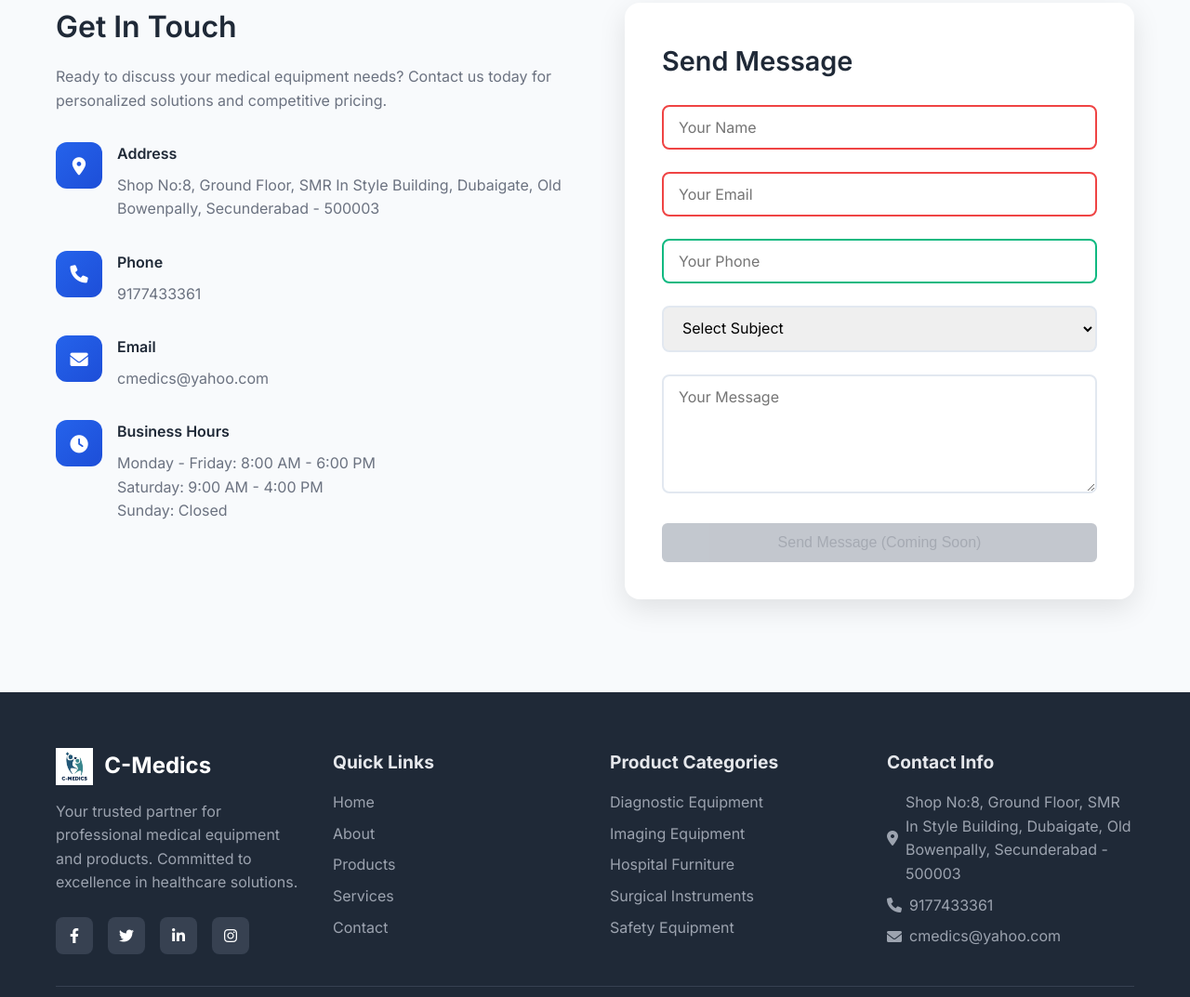
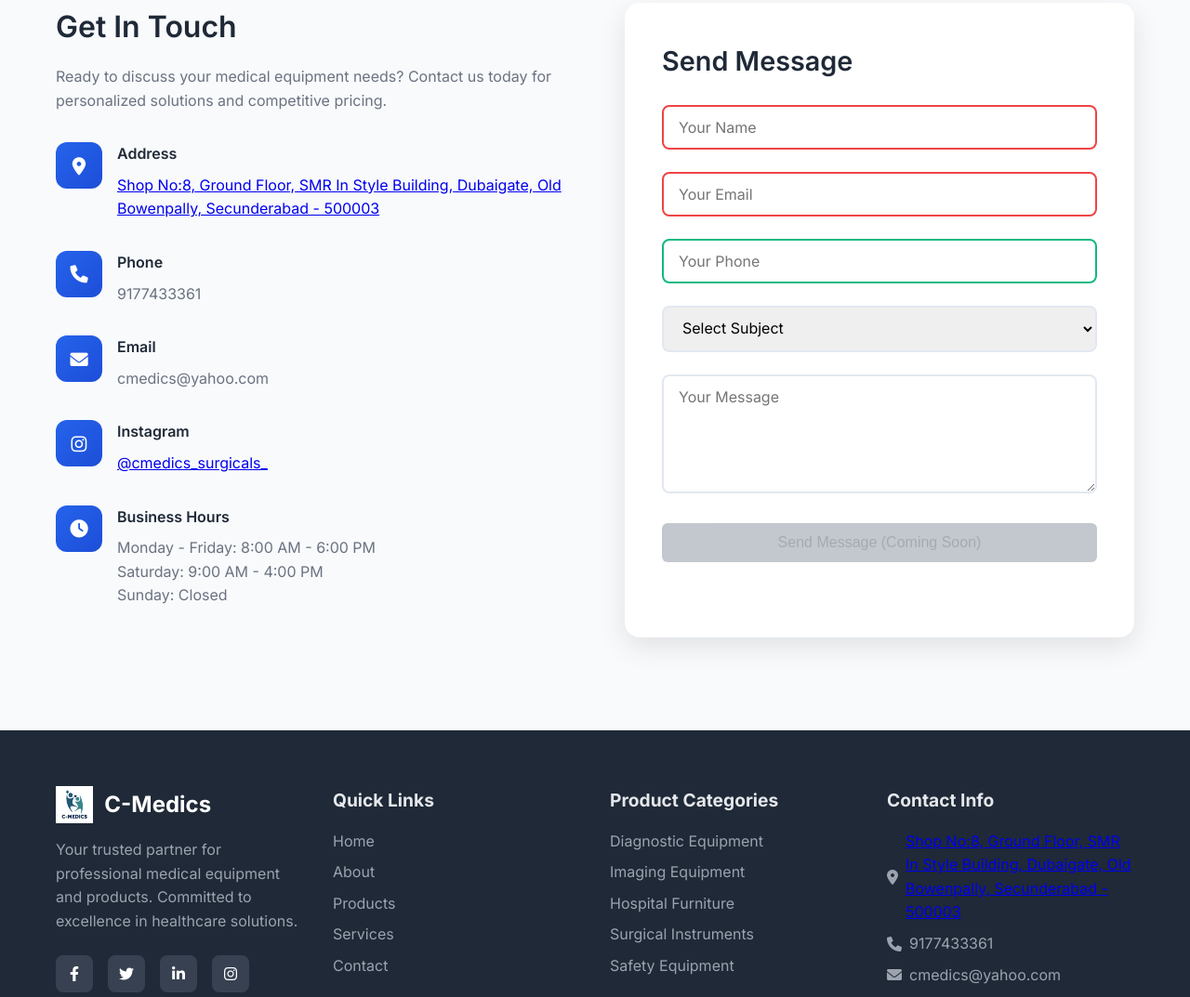
Before and after one commit to c-medics/c-medics.github.io, a plain HTML site: page index.html in a window 1280 px wide. Shown: the part 4300-5373 px from the top of the page at 93% size. Drawn offline with Linux system fonts and the light colour scheme.

Commit message:
maps link and instagram

```diff
--- a/index.html
+++ b/index.html
@@ -281,7 +281,7 @@
                         </div>
                         <div class="contact-details">
                             <h4>Address</h4>
-                            <p>Shop No:8, Ground Floor, SMR In Style Building, Dubaigate, Old Bowenpally, Secunderabad - 500003</p>
+                            <p><a href="https://maps.app.goo.gl/Wx6qBQUqDUd9JodV6" target="_blank" rel="noopener noreferrer">Shop No:8, Ground Floor, SMR In Style Building, Dubaigate, Old Bowenpally, Secunderabad - 500003</a></p>
                         </div>
                     </div>
 
@@ -302,6 +302,16 @@
                         <div class="contact-details">
                             <h4>Email</h4>
                             <p>cmedics@yahoo.com</p>
+                        </div>
+                    </div>
+
+                    <div class="contact-item">
+                        <div class="contact-icon">
+                            <i class="fab fa-instagram"></i>
+                        </div>
+                        <div class="contact-details">
+                            <h4>Instagram</h4>
+                            <p><a href="https://www.instagram.com/cmedics_surgicals_" target="_blank" rel="noopener noreferrer">@cmedics_surgicals_</a></p>
                         </div>
                     </div>
 
@@ -363,7 +373,7 @@
                         <a href="#" aria-label="Facebook"><i class="fab fa-facebook-f"></i></a>
                         <a href="#" aria-label="Twitter"><i class="fab fa-twitter"></i></a>
                         <a href="#" aria-label="LinkedIn"><i class="fab fa-linkedin-in"></i></a>
-                        <a href="#" aria-label="Instagram"><i class="fab fa-instagram"></i></a>
+                        <a href="https://www.instagram.com/cmedics_surgicals_" target="_blank" rel="noopener noreferrer" aria-label="Instagram"><i class="fab fa-instagram"></i></a>
                     </div>
                 </div>
                 <div class="footer-section">
@@ -389,7 +399,7 @@
                 <div class="footer-section">
                     <h4>Contact Info</h4>
                     <div class="footer-contact">
-                        <p><i class="fas fa-map-marker-alt"></i> Shop No:8, Ground Floor, SMR In Style Building, Dubaigate, Old Bowenpally, Secunderabad - 500003</p>
+                        <p><i class="fas fa-map-marker-alt"></i> <a href="https://maps.app.goo.gl/Wx6qBQUqDUd9JodV6" target="_blank" rel="noopener noreferrer">Shop No:8, Ground Floor, SMR In Style Building, Dubaigate, Old Bowenpally, Secunderabad - 500003</a></p>
                         <p><i class="fas fa-phone"></i> 9177433361</p>
                         <p><i class="fas fa-envelope"></i> cmedics@yahoo.com</p>
                     </div>
```
